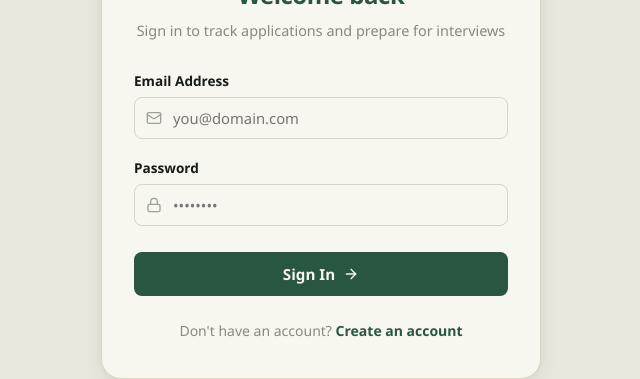
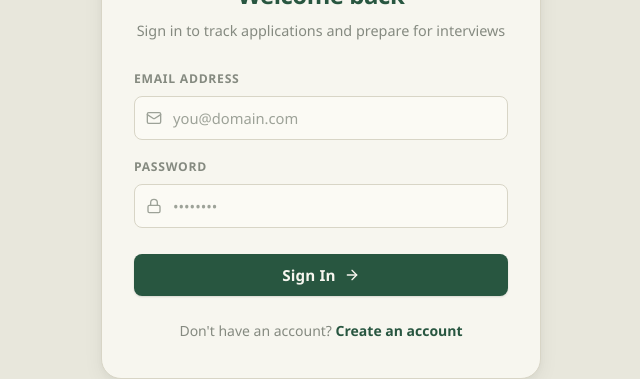
Before and after one commit to vermaanv01-boop/internTrack, a React (Vite) app in the folder client/: page /login in a window 1280 px wide. Shown: the part 273-652 px from the top of the page, without its empty margins (319-959 px from the left). Built offline with nearby package versions, Linux system fonts and the light colour scheme; no server answers.

Commit message:
adding ui

```diff
--- a/client/src/index.css
+++ b/client/src/index.css
@@ -323,9 +323,11 @@ button {
   gap: 8px;
   padding: 10px 18px;
   border-radius: var(--radius-sm);
-  font-size: 0.9rem;
+  font-size: 0.89rem;
   font-weight: 600;
-  transition: all var(--transition-fast);
+  letter-spacing: 0.01em;
+  line-height: 1.2;
+  transition: background-color var(--transition-fast), border-color var(--transition-fast), color var(--transition-fast), box-shadow var(--transition-fast), transform var(--transition-fast);
 }
 
 .btn:disabled {
@@ -336,10 +338,17 @@ button {
 .btn-primary {
   background-color: var(--color-primary);
   color: var(--text-inverted);
+  box-shadow: 0 1px 2px rgba(23, 27, 23, 0.14);
 }
 
 .btn-primary:hover:not(:disabled) {
   background-color: var(--color-primary-light);
+  box-shadow: 0 4px 12px rgba(40, 86, 64, 0.2);
+}
+
+.btn-primary:active:not(:disabled) {
+  background-color: var(--color-primary-dark);
+  transform: translateY(1px);
 }
 
 .btn-secondary {
@@ -350,12 +359,12 @@ button {
 
 .btn-secondary:hover:not(:disabled) {
   background-color: var(--bg-surface-subtle);
-  border-color: #cfcac0;
+  border-color: var(--border-strong);
 }
 
 .btn-gold {
   background-color: var(--color-gold);
-  color: #ffffff;
+  color: #fffdf7;
 }
 
 .btn-gold:hover:not(:disabled) {
@@ -364,26 +373,27 @@ button {
 
 .btn-danger {
   background-color: var(--color-danger);
-  color: #ffffff;
+  color: #fffdf7;
 }
 
 .btn-danger:hover:not(:disabled) {
-  background-color: #822222;
+  background-color: #842f24;
 }
 
 .btn-danger-outline {
-  border: 1px solid #f0c0c0;
+  border: 1px solid #e2c4bc;
   color: var(--color-danger);
-  background-color: #fff;
+  background-color: transparent;
 }
 
 .btn-danger-outline:hover:not(:disabled) {
   background-color: var(--color-danger-bg);
+  border-color: #d6aaa0;
 }
 
 .btn-sm {
   padding: 6px 12px;
-  font-size: 0.825rem;
+  font-size: 0.8rem;
 }
 
 /* Inputs & Form Groups */
@@ -393,79 +403,110 @@ button {
 
 .form-label {
   display: block;
-  font-size: 0.85rem;
-  font-weight: 600;
-  color: var(--text-main);
-  margin-bottom: 6px;
+  font-size: 0.76rem;
+  font-weight: 700;
+  color: var(--text-muted);
+  letter-spacing: 0.06em;
+  text-transform: uppercase;
+  margin-bottom: 7px;
 }
 
 .form-input, .form-select, .form-textarea {
   width: 100%;
-  padding: 10px 14px;
-  background-color: var(--bg-surface);
+  padding: 11px 14px;
+  background-color: var(--bg-input);
   border: 1px solid var(--border-color);
   border-radius: var(--radius-sm);
   color: var(--text-main);
-  font-size: 0.925rem;
-  transition: border-color var(--transition-fast), box-shadow var(--transition-fast);
+  font-size: 0.92rem;
+  transition: border-color var(--transition-fast), box-shadow var(--transition-fast), background-color var(--transition-fast);
+}
+
+.form-input::placeholder, .form-textarea::placeholder {
+  color: var(--text-subtle);
+}
+
+.form-input:hover, .form-select:hover, .form-textarea:hover {
+  border-color: var(--border-strong);
+}
+
+.form-select {
+  cursor: pointer;
+}
+
+.form-textarea {
+  min-height: 92px;
+  resize: vertical;
+  line-height: 1.6;
 }
 
 .form-input:focus, .form-select:focus, .form-textarea:focus {
   outline: none;
+  background-color: var(--bg-surface);
   border-color: var(--color-primary);
-  box-shadow: 0 0 0 3px rgba(30, 61, 47, 0.08);
+  box-shadow: 0 0 0 3px rgba(40, 86, 64, 0.12);
 }
 
 .form-error {
-  font-size: 0.8rem;
+  font-size: 0.78rem;
   color: var(--color-danger);
-  margin-top: 4px;
+  margin-top: 5px;
 }
 
 /* Badges & Status */
 .badge {
   display: inline-flex;
   align-items: center;
-  gap: 6px;
+  gap: 5px;
   padding: 4px 10px;
   border-radius: var(--radius-full);
-  font-size: 0.775rem;
-  font-weight: 600;
-  text-transform: capitalize;
+  border: 1px solid transparent;
+  font-size: 0.7rem;
+  font-weight: 700;
+  letter-spacing: 0.04em;
+  text-transform: uppercase;
+  line-height: 1.4;
 }
 
 .badge-applied {
-  background-color: #e8f0fe;
-  color: #1a73e8;
+  background-color: #e5eae1;
+  border-color: #d6ddcf;
+  color: #46584a;
 }
 
 .badge-screening {
   background-color: var(--color-gold-subtle);
+  border-color: #e4dbc8;
   color: var(--color-gold-dark);
 }
 
 .badge-interview {
-  background-color: #eef2ff;
-  color: #4f46e5;
+  background-color: #e1e9e4;
+  border-color: #cfddd4;
+  color: var(--color-primary);
 }
 
 .badge-offer {
   background-color: var(--color-success-bg);
+  border-color: #cfe3d6;
   color: var(--color-success);
 }
 
 .badge-rejected {
   background-color: var(--color-danger-bg);
+  border-color: #e7cdc5;
   color: var(--color-danger);
 }
 
 .badge-withdrawn {
-  background-color: #f3f4f6;
-  color: #6b7280;
+  background-color: #ecece5;
+  border-color: #deded4;
+  color: #747a70;
 }
 
 .badge-active {
   background-color: var(--color-success-bg);
+  border-color: #cfe3d6;
   color: var(--color-success);
 }
 
@@ -473,7 +514,9 @@ button {
 .alert {
   padding: 12px 16px;
   border-radius: var(--radius-sm);
-  font-size: 0.9rem;
+  border: 1px solid transparent;
+  font-size: 0.88rem;
+  line-height: 1.5;
   margin-bottom: 18px;
   display: flex;
   align-items: flex-start;
@@ -483,19 +526,19 @@ button {
 .alert-danger {
   background-color: var(--color-danger-bg);
   color: var(--color-danger);
-  border: 1px solid #f7caca;
+  border-color: #e4c6bd;
 }
 
 .alert-success {
   background-color: var(--color-success-bg);
   color: var(--color-success);
-  border: 1px solid #c3e6cb;
+  border-color: #c9e0d1;
 }
 
 .alert-info {
   background-color: var(--color-info-bg);
   color: var(--color-info);
-  border: 1px solid #b8daff;
+  border-color: #c6d9de;
 }
 
 /* Modal */
```
